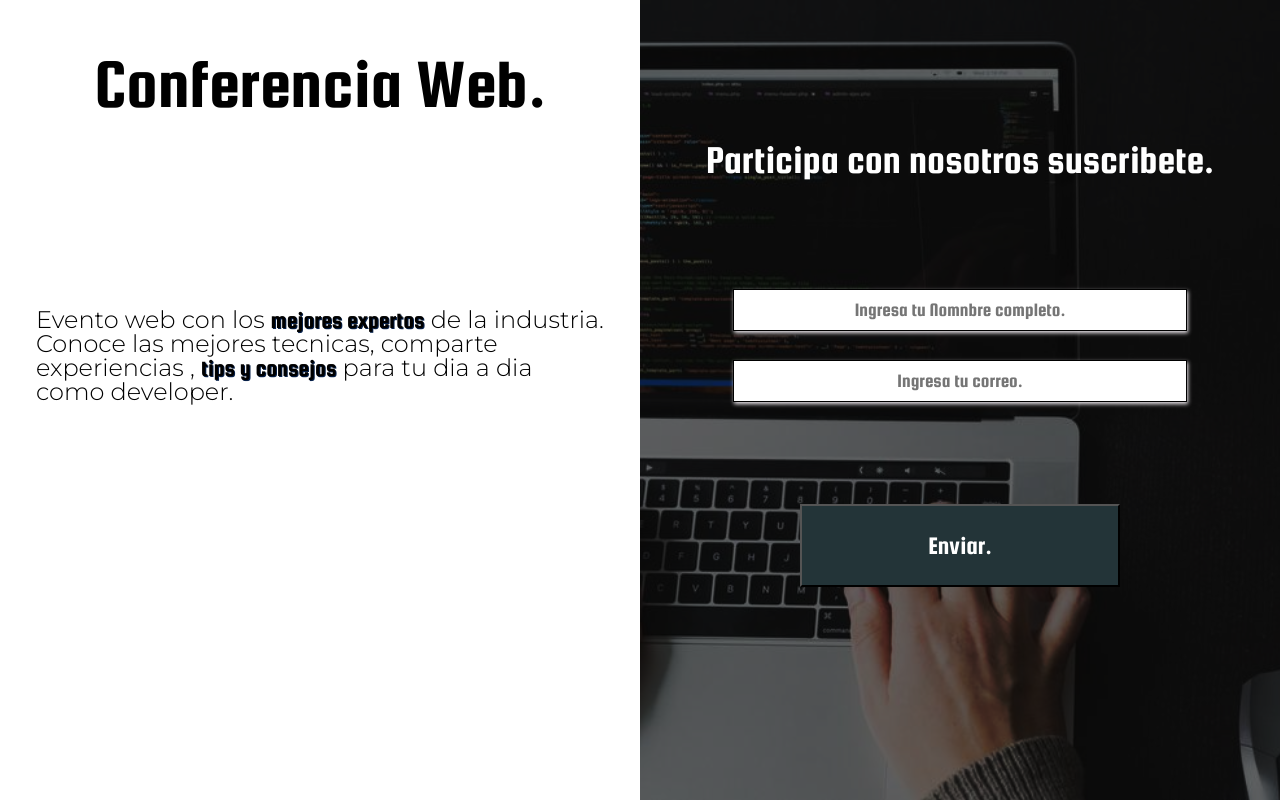
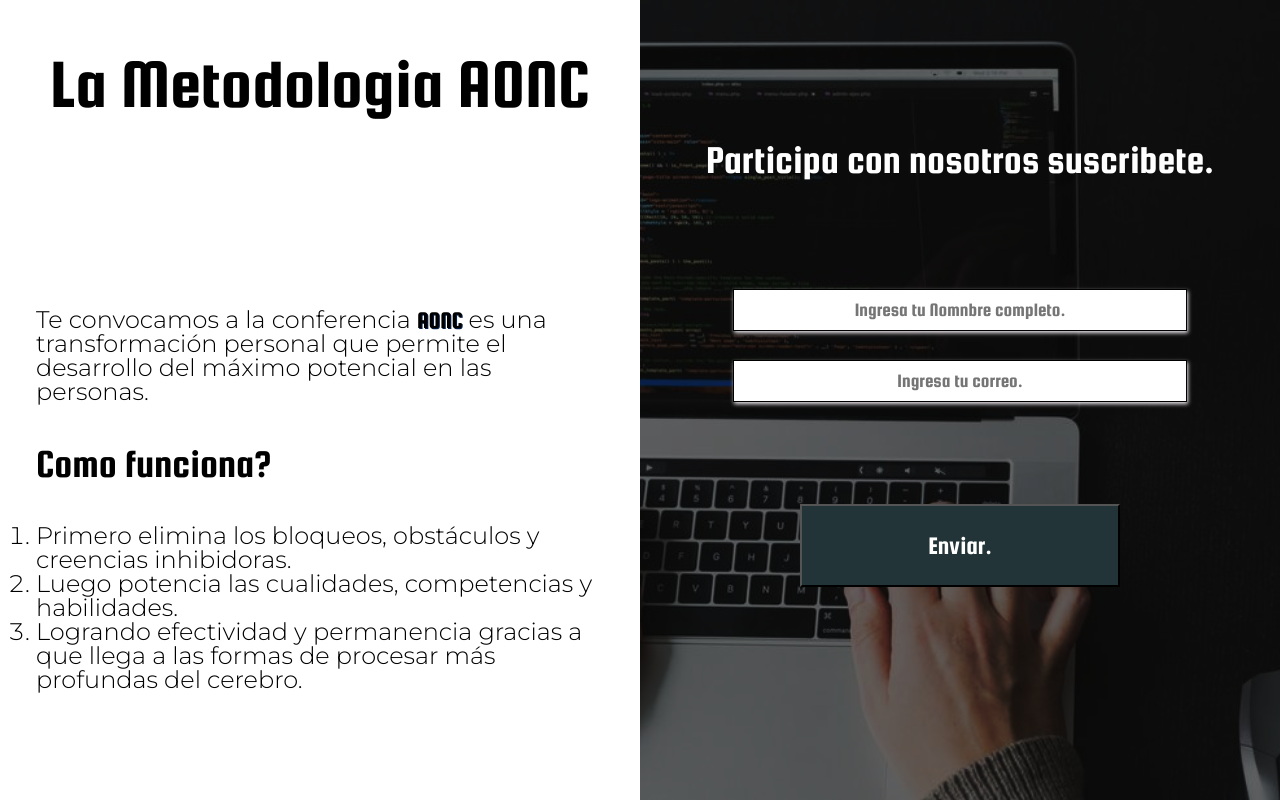
Before and after one commit to salj8009/landing, a plain HTML site: page index.html in a window 1280 px wide. Drawn offline with Linux system fonts and the light colour scheme; some packages are replaced by stand-ins of ours; a script that the page names is missing.

Commit message:
agregado lista

```diff
--- a/css/estilos.css
+++ b/css/estilos.css
@@ -19,8 +19,17 @@ h3 {
   font-family: 'Squada One', cursive;
   font-size: 40px;
   margin-top: 3.5em;
-    margin-bottom: 2em;
+  margin-bottom: 2em;
   color: #FFFFFF;
+}
+#cf {
+  color: black;
+  font-family: 'Squada One', cursive;
+  margin-top: 1em;
+  margin-bottom: 1em;
+}
+ol {
+  list-style: decimal;
 }
 .texto {
   font-family: 'Montserrat', sans-serif;
--- a/index.html
+++ b/index.html
@@ -3,7 +3,7 @@
 <html lang="es">
 
 <head>
-<title>Conferencia web</title>
+<title>LA METODOLOGIA AONC</title>
 <meta charset="utf-8" />
 <link rel="stylesheet" type="text/css" href="css/reset.css">
 <link rel="stylesheet" href="css/estilos.css" />
@@ -14,10 +14,15 @@
 <body>
 	<div class="grid-container">
 	  <div class="areaUno">
-	  	<h1>Conferencia Web.</h1>
+	  	<h1>La Metodologia AONC</h1>
 	  		<div class="texto">
-			  	<p>Evento web con los <strong>mejores expertos</strong> de la industria.</p>
-			  	<p>Conoce las mejores tecnicas, comparte experiencias , <strong>tips y consejos</strong> para tu dia a dia como developer.</p>
+			  	<p>Te convocamos a la conferencia <strong>AONC</strong> es una transformación personal que permite el desarrollo del máximo potencial en las personas.</p>
+			  	<h3 id="cf">Como funciona?</h3>
+			  	<ol>
+				  	<li>Primero elimina los bloqueos, obstáculos y creencias inhibidoras.</li>
+				  	<li>Luego potencia las cualidades, competencias y habilidades.</li>
+				  	<li>Logrando efectividad y permanencia gracias a que llega a las formas de procesar más profundas del cerebro.</li>
+			  	</ol>
 		  	</div>
 	  </div>
 	  <div class="areaDos">
```
Also changed, not shown: img/aonc.png (added), img/nes.jpg (added).
